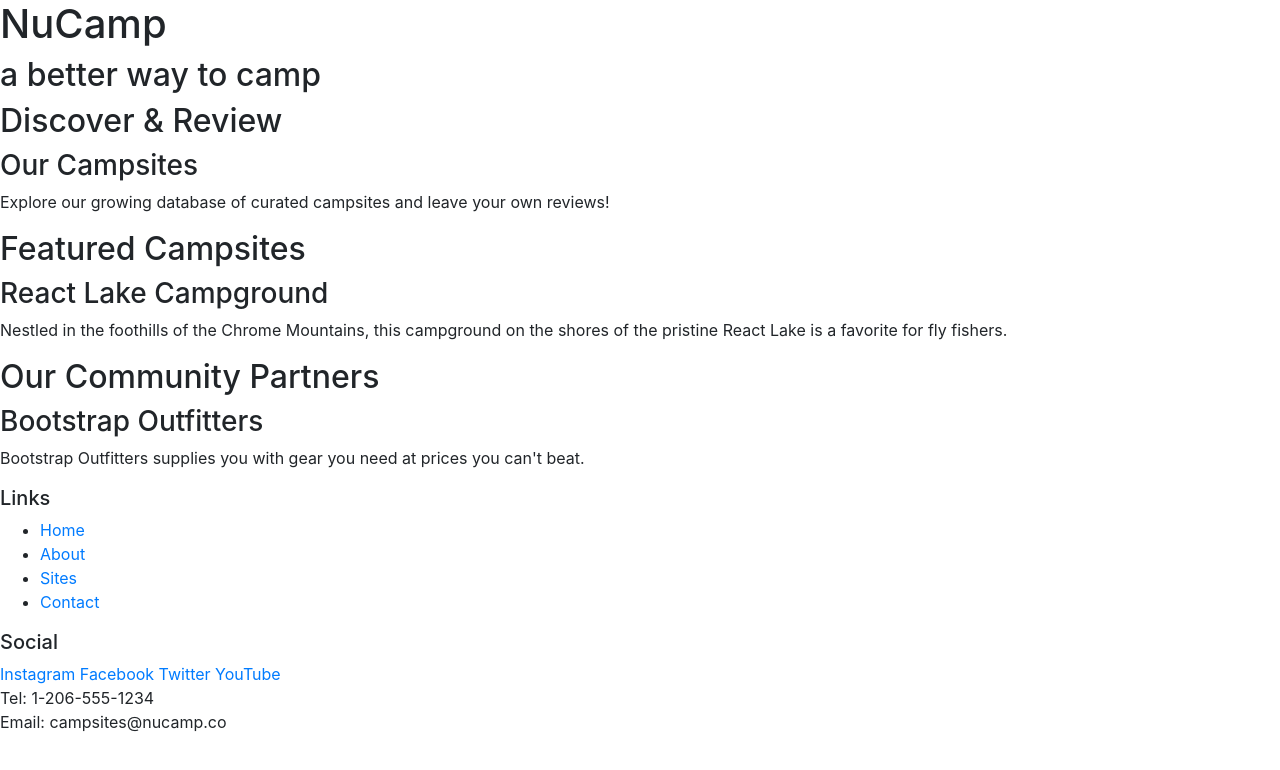
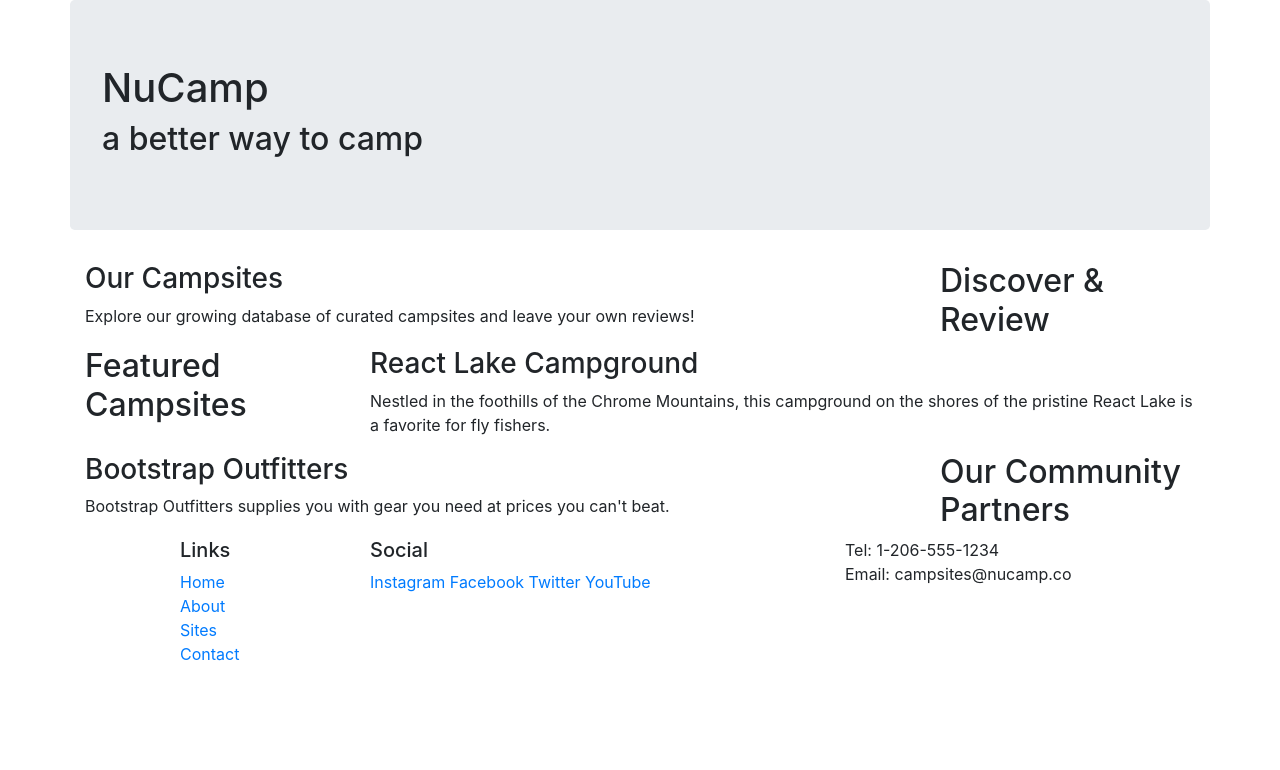
Before and after one commit to zdaniel827/Bootstrap_project, a website: page index.html in a window 1280 px wide. Drawn offline with nearby package versions, Linux system fonts and the light colour scheme.

Commit message:
added layout & misc bootstap styling

```diff
--- a/index.html
+++ b/index.html
@@ -14,50 +14,76 @@
 <body>
 
     <header>
-        <div>
+        <div class="container jumbotron">
+            <div class="row">
+                <div class="col">
                     <h1>NuCamp</h1>
                     <h2>a better way to camp</h2>
                 </div>
+            </div>
+        </div>
     </header>
 
-    <div>
+    <div class="container">
+        <div class="row">
+            <div class="col-sm-4 order-sm-last col-md-3">
                 <h2>Discover & Review</h2>
+            </div>
+            <div class="col">
                 <h3>Our Campsites</h3>
                 <p>Explore our growing database of curated campsites and leave your own reviews!</p>
             </div>
+        </div>
+    </div>
 
-    <div>
+    <div class="container">
+        <div class="row">
+            <div class="col-sm-4 col-md-3">
                 <h2>Featured Campsites</h2>
+            </div>
+            <div class="col">
                 <h3>React Lake Campground</h3>
                 <p>Nestled in the foothills of the Chrome Mountains, this campground on the shores of the pristine React Lake is a favorite for fly fishers.</p>
             </div>
+        </div>
+    </div>
 
-    <div>
+    <div class="container">
+        <div class="row">
+            <div class="col-sm-4 order-sm-last col-md-3">
                 <h2>Our Community Partners</h2>
+            </div>
+            <div class="col">
                 <h3>Bootstrap Outfitters</h3>
                 <p>Bootstrap Outfitters supplies you with gear you need at prices you can't beat.</p>
             </div>
+        </div>
+    </div>
 
     <footer>
-        <div>
+        <div class="container">
+            <div class="row">
+                <div class="col-4 col-sm-2 offset-1">
                     <h5>Links</h5>
-            <ul>
+                    <ul class="list-unstyled">
                         <li><a href="#">Home</a></li>
                         <li><a href="#">About</a></li>
                         <li><a href="#">Sites</a></li>
                         <li><a href="#">Contact</a></li>
                     </ul>
                 </div>
-        <div>
+                <div class="col-6 col-sm-5">
                     <h5>Social</h5>
                     <a href="http://instagram.com/">Instagram</a>
                     <a href="http://facebook.com/">Facebook</a>
                     <a href="http://twitter.com/">Twitter</a>
                     <a href="http://youtube.com/">YouTube</a>
                 </div>
-        <div>
+                <div class="col-sm-4">
                     Tel: 1-206-555-1234<br />
                     Email: campsites@nucamp.co
+                </div>
+            </div>
         </div>
     </footer>
 
```
Lines whose indentation alone changed are shown as unchanged.
